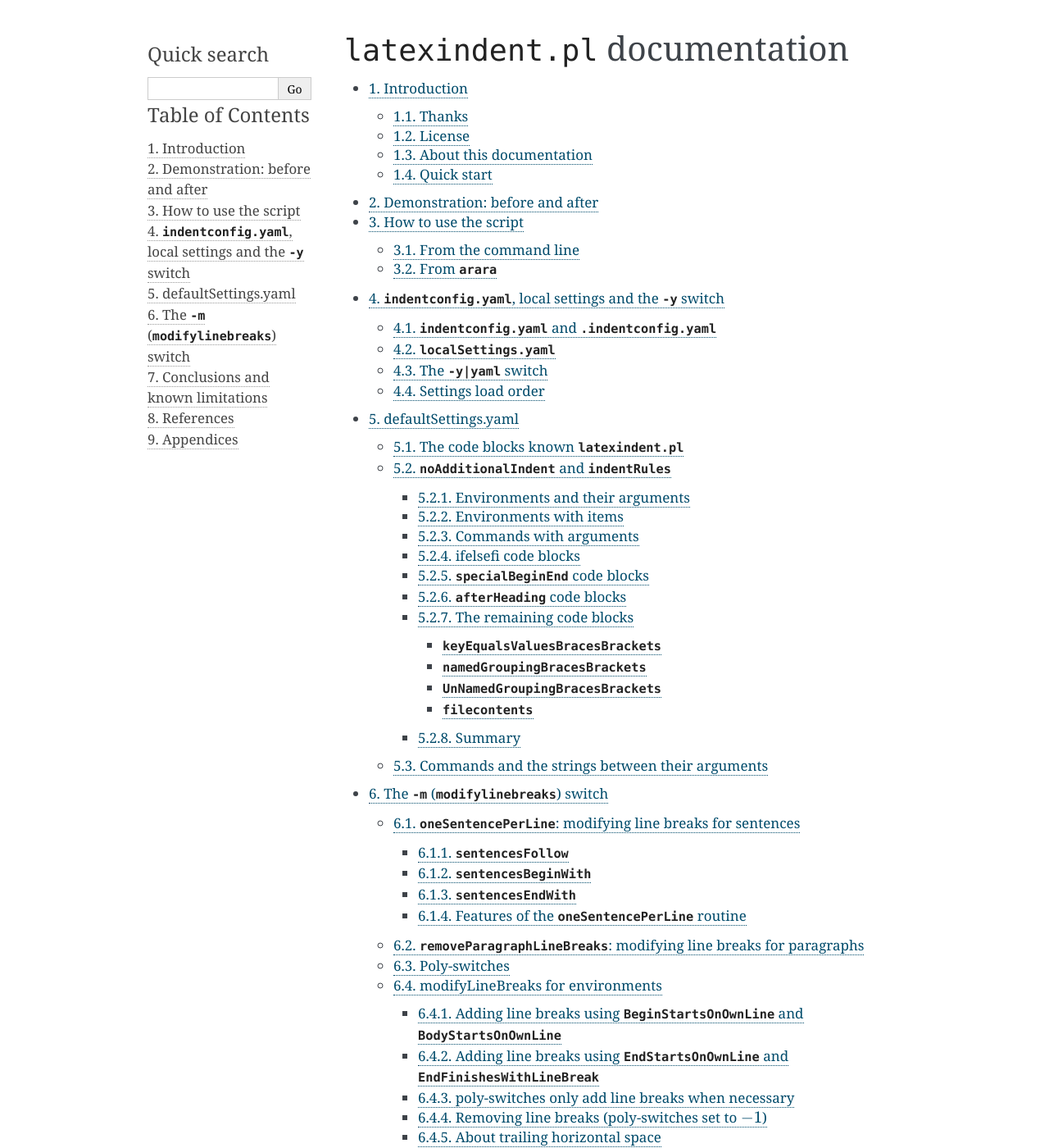
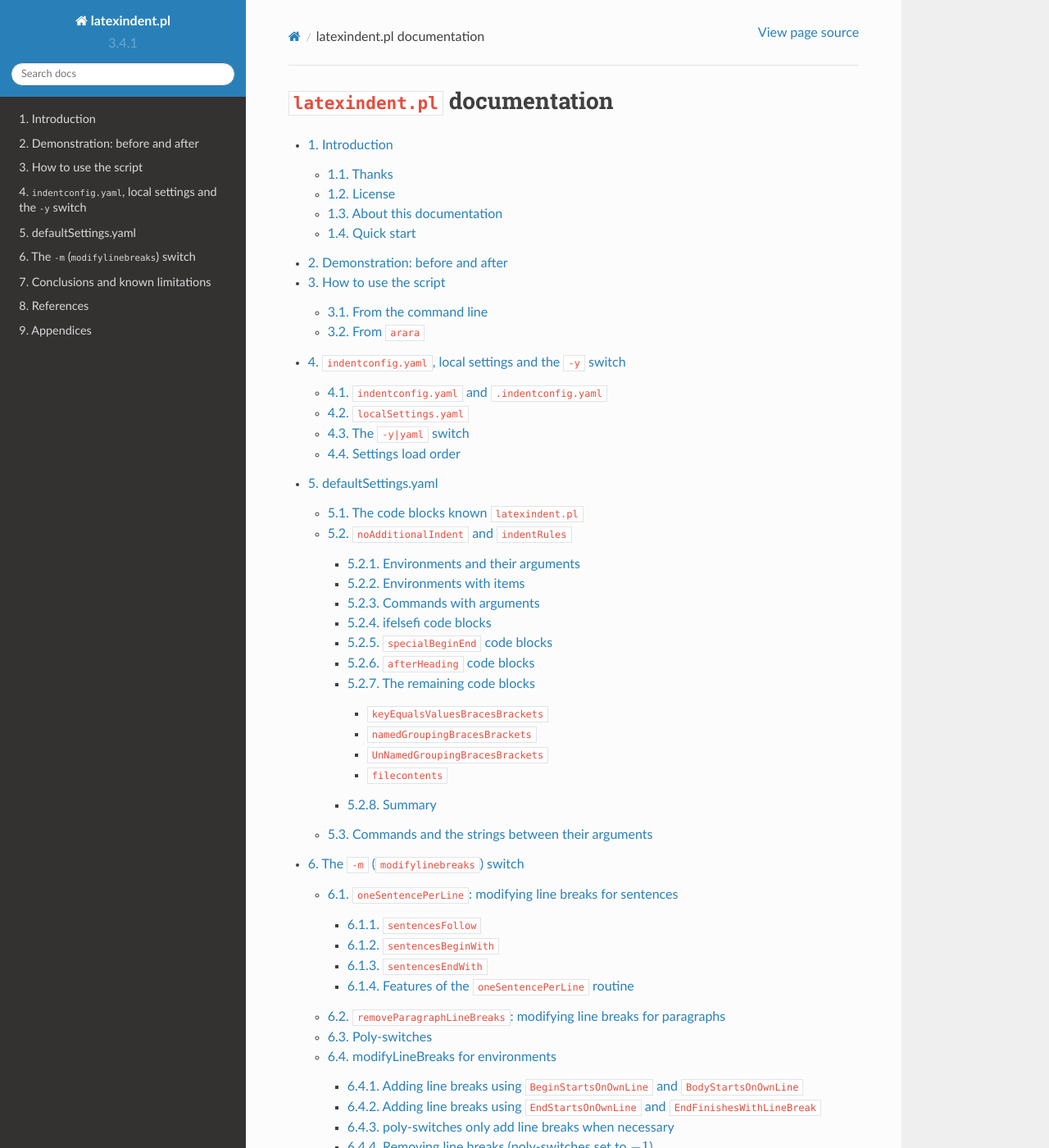
Before and after one commit to cmhughes/latexindent.pl, a Sphinx documentation site: the page built from documentation/index.rst, in a window 1280 px wide and 1400 px high. Shown: the whole window at 82% size. Built offline with Sphinx 7.4.7 and the Read the Docs theme 2.0.0, drawn with Linux system fonts in a browser that asks for light colours; some of the changed text lies outside the part shown.

Commit message:
update readthedocs theme

```diff
--- a/documentation/conf.py
+++ b/documentation/conf.py
@@ -1,6 +1,6 @@
 # -*- coding: utf-8 -*-
 #
-# cmhdoctest documentation build configuration file, created by
+# latexindent documentation build configuration file, created by
 # sphinx-quickstart on Sat Jan 27 22:44:08 2018.
 #
 # This file is execfile()d with the current directory set to its
@@ -50,7 +50,7 @@ source_suffix = '.rst'
 master_doc = 'index'
 
 # General information about the project.
-project = u'cmhdoctest'
+project = u'latexindent.pl'
 copyright = u'2018, Chris Hughes'
 author = u'Chris Hughes'
 
@@ -59,9 +59,9 @@ author = u'Chris Hughes'
 # built documents.
 #
 # The short X.Y version.
-version = u'0.1'
+version = u'3.4.1'
 # The full version, including alpha/beta/rc tags.
-release = u'0.1'
+release = u'3.4.1'
 
 # The language for content autogenerated by Sphinx. Refer to documentation
 # for a list of supported languages.
@@ -87,7 +87,7 @@ todo_include_todos = True
 # The theme to use for HTML and HTML Help pages.  See the documentation for
 # a list of builtin themes.
 #
-html_theme = 'alabaster'
+html_theme = 'sphinx_rtd_theme'
 
 # Theme options are theme-specific and customize the look and feel of a theme
 # further.  For a list of options available for each theme, see the
@@ -117,7 +117,7 @@ html_sidebars = {
 # -- Options for HTMLHelp output ------------------------------------------
 
 # Output file base name for HTML help builder.
-htmlhelp_basename = 'cmhdoctestdoc'
+htmlhelp_basename = 'latexindent.pl'
 
 
 # -- Options for LaTeX output ---------------------------------------------
@@ -144,7 +144,7 @@ latex_elements = {
 # (source start file, target name, title,
 #  author, documentclass [howto, manual, or own class]).
 latex_documents = [
-    (master_doc, 'cmhdoctest.tex', u'cmhdoctest Documentation',
+    (master_doc, 'latexindent.tex', u'latexindent.pl Documentation',
      u'Chris Hughes', 'manual'),
 ]
 
@@ -154,7 +154,7 @@ latex_documents = [
 # One entry per manual page. List of tuples
 # (source start file, name, description, authors, manual section).
 man_pages = [
-    (master_doc, 'cmhdoctest', u'cmhdoctest Documentation',
+    (master_doc, 'latexindent', u'latexindent.pl Documentation',
      [author], 1)
 ]
 
@@ -165,8 +165,8 @@ man_pages = [
 # (source start file, target name, title, author,
 #  dir menu entry, description, category)
 texinfo_documents = [
-    (master_doc, 'cmhdoctest', u'cmhdoctest Documentation',
-     author, 'cmhdoctest', 'One line description of project.',
+    (master_doc, 'latexindent', u'latexindent.pl Documentation',
+     author, 'latexindent', 'Add indentation (leading horizontal) white space to .tex files',
      'Miscellaneous'),
 ]
 
```
Also changed, not shown: 1 other file.
